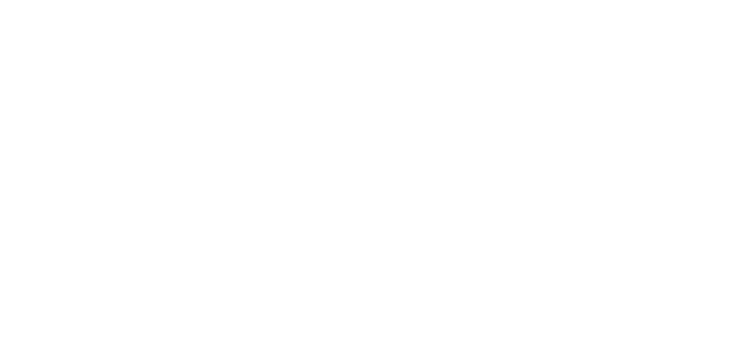
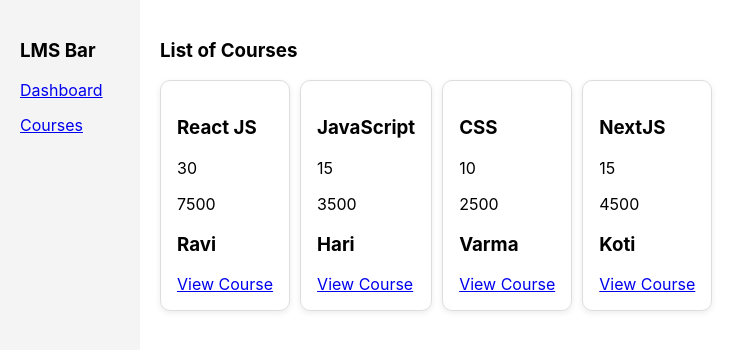
Before and after one commit to pyking004/rmysite, a React (Create React App) app: page /student/courses in a window 1280 px wide. Before the commit this address had no page. Shown: the top 350 px of the page, without its empty margins (0-755 px from the left). Built offline with nearby package versions, Linux system fonts and the light colour scheme.

Commit message:
Project working fine need to write navbar

```diff
--- a/src/components/student/CourseCard.jsx
+++ b/src/components/student/CourseCard.jsx
@@ -1,12 +1,22 @@
 import React from 'react'
+import { Link } from 'react-router-dom';
 
 const CourseCard = ({course}) => {
   return (
-    <div>
+    <div style={{
+        border:"1px solid #ddd",
+        borderRadius:"10px",
+        padding:"16px",
+        marginBottom:"16px",
+        boxShadow:"0 2px 6px rgba(0,0,0,0.08)",
+        float:"left",
+        marginRight:"10px"
+      }}>
         <h3>{course.title}</h3>
         <p>{course.dur}</p>
         <p>{course.fee}</p>
         <h3>{course.trainer}</h3>
+        <Link to={`/student/course/${course.cid}`}>View Course</Link>
     </div>
   )
 }
--- a/src/layouts/StudentLayout.jsx
+++ b/src/layouts/StudentLayout.jsx
@@ -4,7 +4,7 @@
 const StudentLayout = () => {
   return (
     <div style={{display:'flex',minHeight:"100vh"}}>
-        <div style={{width:"250px",background:"#f4f4f4",padding:"20px"}}>
+        <div style={{width:"100px",background:"#f4f4f4",padding:"20px"}}>
           <h3>LMS Bar</h3>
           <nav style={{display:"flex",flexDirection:"column",gap:"15px"}}>
             <Link to="/student/dashboard">Dashboard</Link>
--- a/src/routes/AppRoutes.jsx
+++ b/src/routes/AppRoutes.jsx
@@ -1,16 +1,23 @@
-import { BrowserRouter,Routes,Route } from "react-router-dom";
+import { BrowserRouter, Routes, Route } from "react-router-dom";
 
+//authentication pages
 import Login from '../pages/auth/Login';
 import SignUp from '../pages/auth/SignUp';
+//student pages
 import Dashboard from '../pages/student/Dashboard';
 import Courses from '../pages/student/Courses';
 import CourseDetails from '../pages/student/CourseDetails';
+//other pages
 import AdminDashboard from '../pages/admin/AdminDashboard';
+//layouts
 import StudentLayout from "../layouts/StudentLayout";
+//trainer pages
+import TrainerDashboard from '../pages/trainer/TrainerDashboard';
 
 function AppRoutes(){
     return(
         <BrowserRouter>
+
             <Routes>
                 <Route path="/" element={<Login />} />
                 <Route path="/login" element={<Login />} />
@@ -19,13 +26,17 @@
                 <Route path="/courses" element={<Courses />} />
                 <Route path="/course/:cid" element={<CourseDetails />} />
                 <Route path="/admin" element={<AdminDashboard />} />
+                {/* Student Layout */}
+                <Route path="/student" element={<StudentLayout />}>
+                    <Route  path="dashboard" element={<Dashboard />} />
+                    <Route  path="courses" element={<Courses />} />
+                    <Route  path="course/:cid" element={<CourseDetails />} />
+                </Route>
+                {/* trainer  */}
+                <Route path="/trainer" element={<TrainerDashboard />} />
+                {/* Admin Dashboard */}
+                <Route path="/admin" element={<AdminDashboard />} />
             </Routes>
-            {/* Student Layout */}
-            <Route path="/student" element={<StudentLayout />}>
-                <Route  path="/dashboard" element={<Dashboard />} />
-                <Route  path="/courses" element={<Courses />} />
-                <Route  path="/course/:cid" element={<CourseDetails />} />
-            </Route>
         </BrowserRouter>
     )
 }
```
